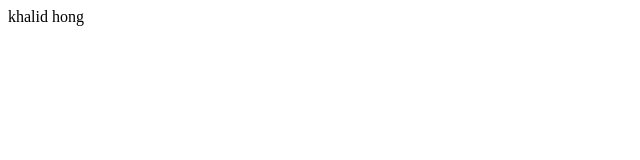
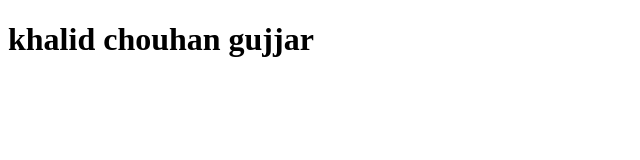
Before and after one commit to KHALIDCHOUHANGUJJAR/git-pra, a plain HTML site: page index.html in a window 1280 px wide. Shown: the whole page, without its empty margins (0-640 px from the left). Drawn offline with Linux system fonts and the light colour scheme.

Commit message:
add file

```diff
--- a/index.html
+++ b/index.html
@@ -1 +1,13 @@
-<div>khalid hong</div>
+<!DOCTYPE html>
+<html lang="en">
+<head>
+    <meta charset="UTF-8">
+    <meta name="viewport" content="width=device-width, initial-scale=1.0">
+    <title>Document</title>
+</head>
+<body>
+     <div>
+        <h1>khalid chouhan gujjar</h1>
+     </div>
+</body>
+</html>
```
Also changed, not shown: style.css (added).
